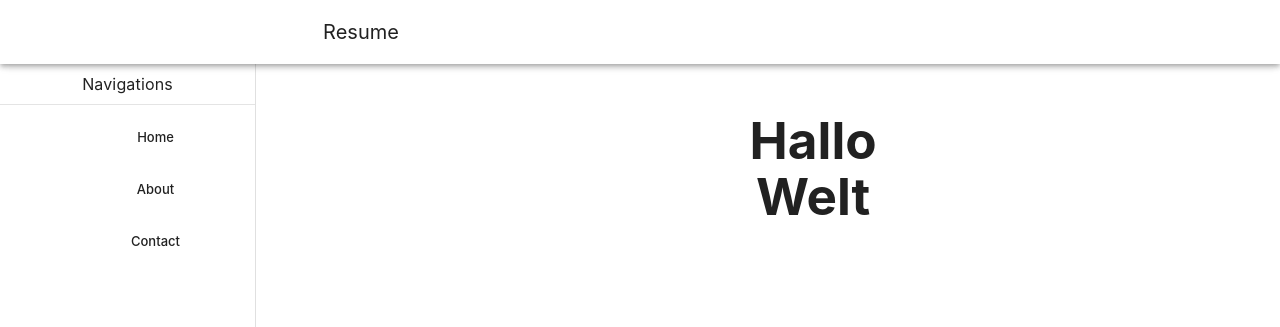
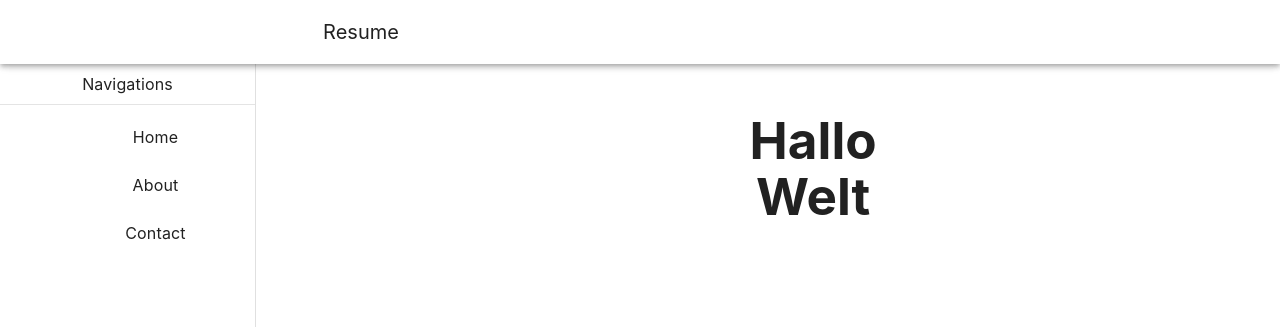
Before and after one commit to Katrin-No/vue3-vuetify-portfolio, a Vue app: page / in a window 1280 px wide. Shown: the top 327 px of the page. Built offline with nearby package versions, Linux system fonts and the light colour scheme.

Commit message:
fix: fix build process

```diff
--- a/src/components/NavigationPage.vue
+++ b/src/components/NavigationPage.vue
@@ -2,7 +2,7 @@
   <v-navigation-drawer permanent fixed app>
     <v-list-item title="Navigations"> </v-list-item>
     <v-divider></v-divider>
-    <v-list dense nav>
+    <v-list>
       <v-list-item
         v-for="item in navigationItems"
         :key="item.title"
```
